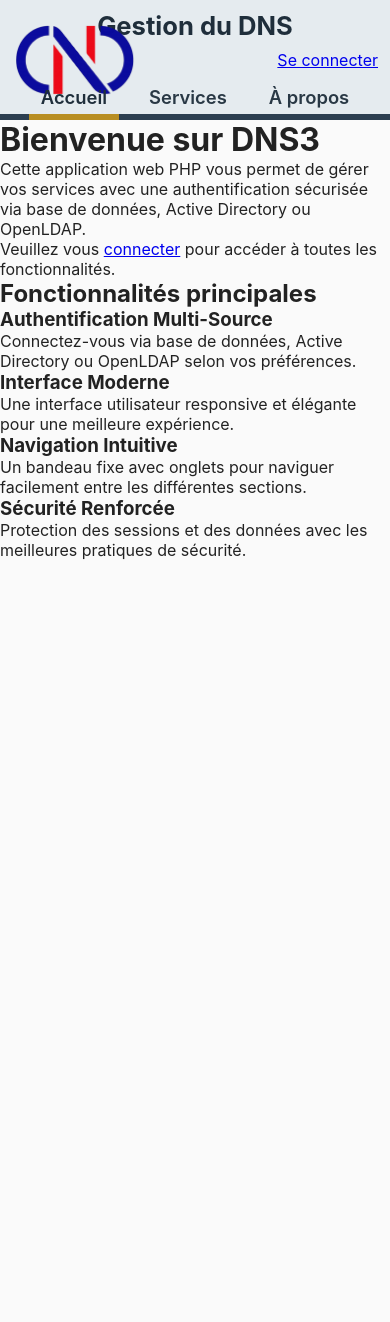
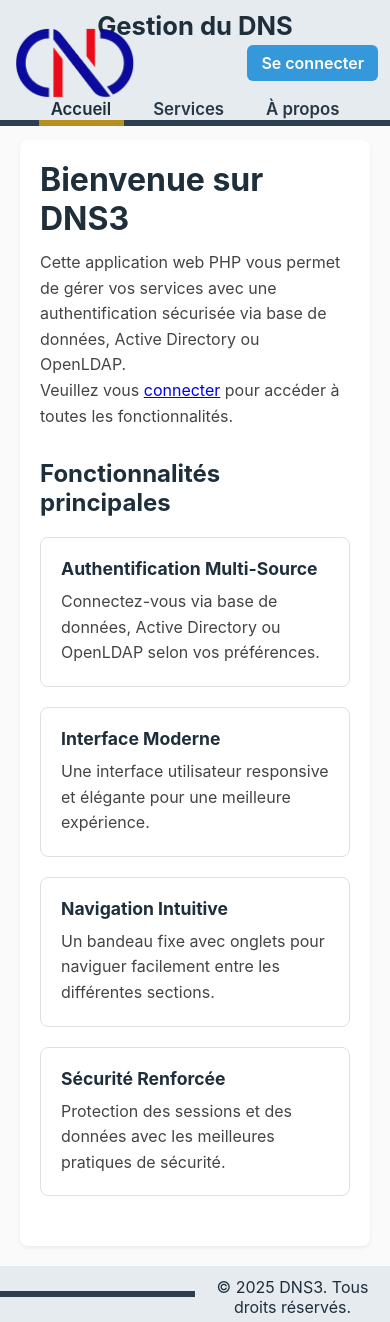
Before and after one commit to guittou/dns3, a PHP site: page /index.php in a window 390 px wide. Run offline with PHP 8.4, Linux system fonts and the light colour scheme.

Commit message:
Refactor .main-content CSS for content sizing
Updated .main-content styles for better responsiveness and content sizing.

```diff
--- a/assets/css/style.css
+++ b/assets/css/style.css
@@ -1,3 +1,4 @@
+
 :root{
   /* layout */
   --content-max-width: 1100px;
@@ -222,20 +223,18 @@
   background: transparent;
 }
 
-/* .main-content: keep a sensible minimum (previous max), but remain responsive */
+/* Make .main-content size to the content (table) but never exceed viewport */
 .main-content {
   display: block;
-  /* allow the container to size to content but not shrink below the previous "max" */
-  min-width: min(var(--content-max-width); /* use previous max (1100px) as minimum, but never exceed viewport */
-  max-width: calc(100vw - 40px);    /* never exceed viewport minus side paddings */
-  width: auto;                      /* natural sizing between min and max */
+  width: max-content;              /* size to content (table) */
+  max-width: calc(100vw - 40px);   /* but never exceed viewport minus page paddings */
   margin: 20px auto;
   padding: 20px;
   box-sizing: border-box;
   background: #fff;
   border-radius: 8px;
   box-shadow: 0 2px 4px rgba(0,0,0,0.06);
-  overflow-x: auto;                 /* horizontal scroll if content > viewport */
+  overflow-x: auto;                /* allow horizontal scroll when table > viewport */
 }
 
 
```
